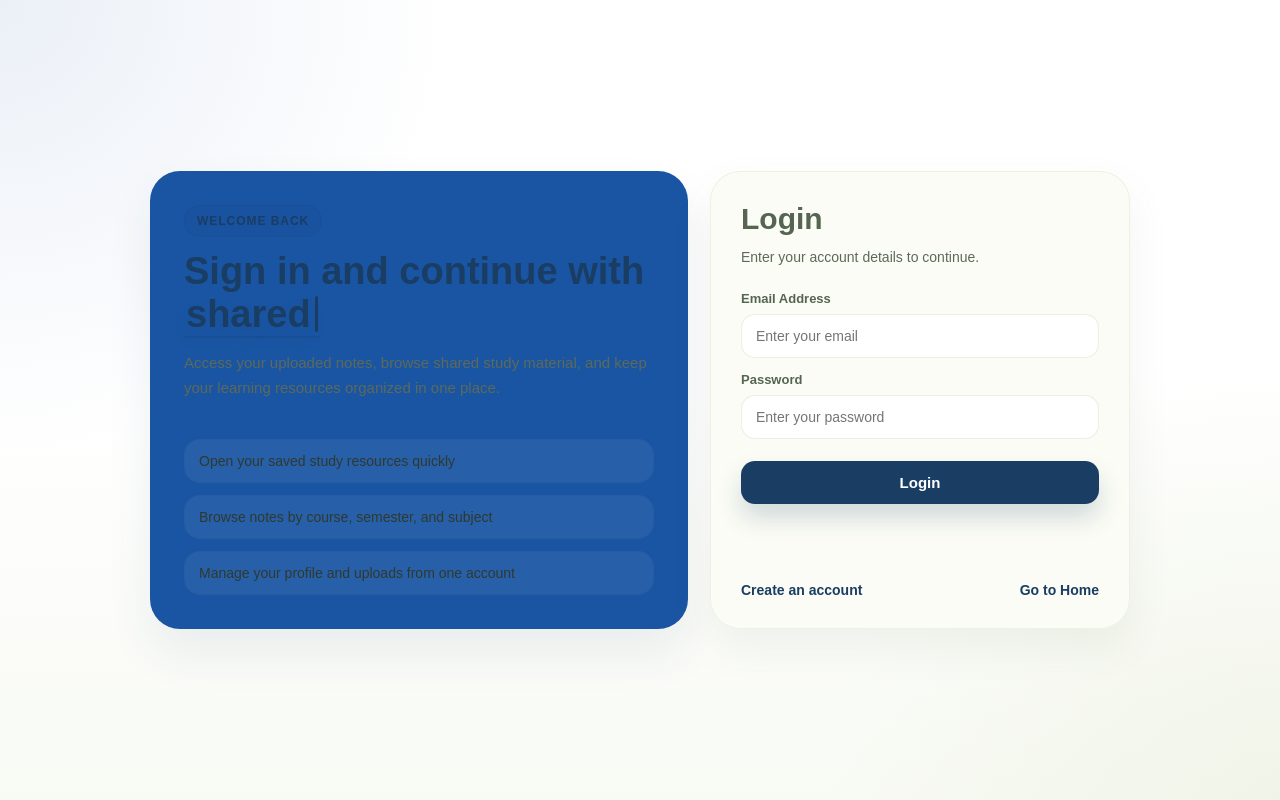
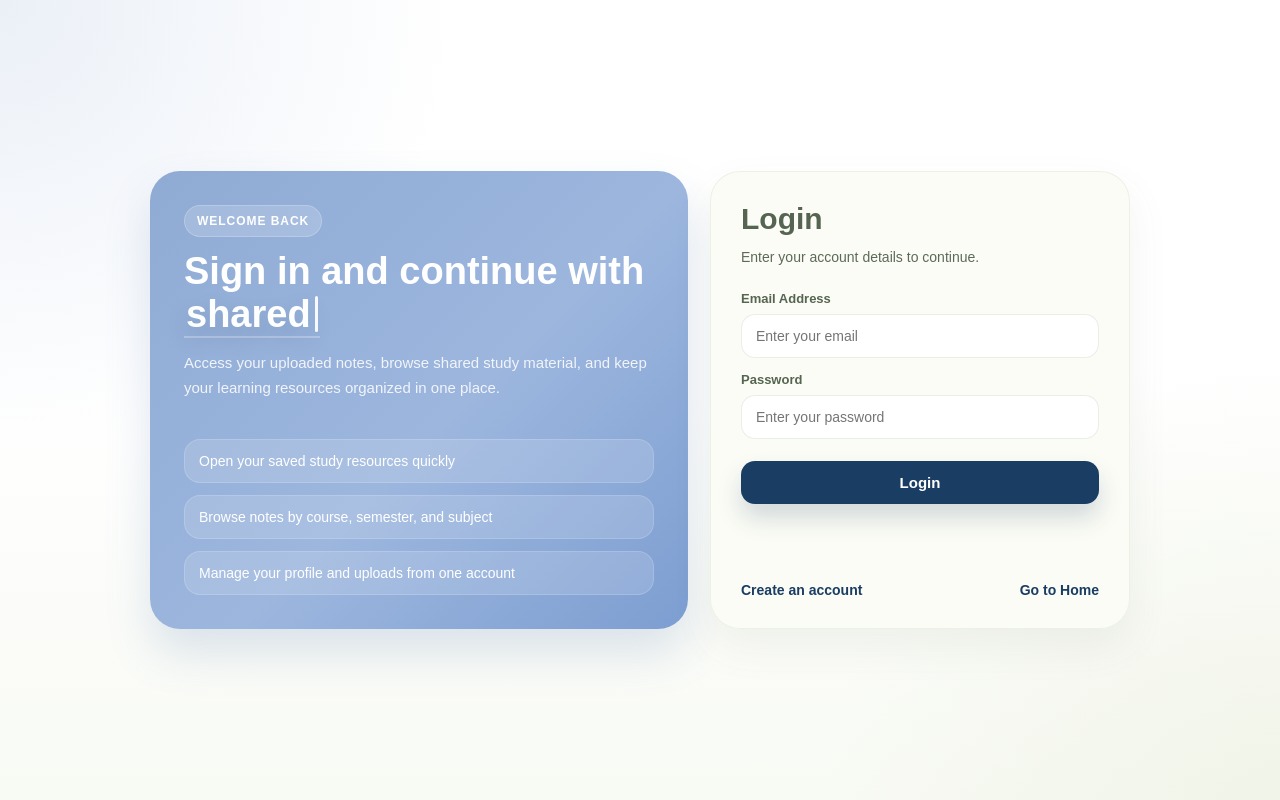
Before and after one commit to Shubhamkaushik1710/Student-notes-platform-v1, a plain HTML site: page frontend/login.html in a window 1280 px wide. Drawn offline with Linux system fonts and the light colour scheme.

Commit message:
login ui

```diff
--- a/frontend/login.html
+++ b/frontend/login.html
@@ -58,11 +58,11 @@ align-items:stretch;
 }
 
 .info-panel{
-background:#1a55a3;
+background:linear-gradient(135deg,#8FABD4 0%,#9cb6de 55%,#7d9ed1 100%);
 border-radius:30px;
 padding:34px;
-color:var(--blue-panel);
-box-shadow:0 24px 46px rgba(26,61,100,0.08);
+color:white;
+box-shadow:0 24px 46px rgba(74,112,169,0.18);
 display:flex;
 flex-direction:column;
 justify-content:space-between;
@@ -73,9 +73,8 @@ gap:20px;
 display:inline-flex;
 padding:8px 12px;
 border-radius:999px;
-background:rgba(26,61,100,0.06);
-border:1px solid rgba(26,61,100,0.12);
-color:var(--blue-panel);
+background:rgba(255,255,255,0.18);
+border:1px solid rgba(255,255,255,0.2);
 font-size:12px;
 font-weight:700;
 letter-spacing:0.08em;
@@ -98,26 +97,26 @@ align-items:center;
 gap:4px;
 min-height:1.2em;
 padding:0 2px;
-border-bottom:2px solid rgba(26,61,100,0.18);
+border-bottom:2px solid rgba(255,255,255,0.28);
 }
 
 .type-text{
-color:var(--blue-panel);
-text-shadow:0 10px 24px rgba(26,61,100,0.08);
+color:#fdfefe;
+text-shadow:0 10px 24px rgba(26,61,100,0.18);
 }
 
 .type-caret{
 width:3px;
 height:0.96em;
 border-radius:999px;
-background:var(--blue-panel);
+background:rgba(255,255,255,0.92);
 animation:blink-caret 0.8s steps(1) infinite;
 }
 
 .info-panel p{
 font-size:15px;
 line-height:1.7;
-color:var(--text-muted);
+color:rgba(248,250,252,0.92);
 max-width:520px;
 }
 
@@ -130,9 +129,8 @@ gap:12px;
 .info-points span{
 padding:13px 14px;
 border-radius:16px;
-background:rgba(143,171,212,0.12);
-border:1px solid rgba(26,61,100,0.08);
-color:var(--text-main);
+background:rgba(255,255,255,0.14);
+border:1px solid rgba(255,255,255,0.16);
 font-size:14px;
 opacity:0;
 transform:translateY(16px);
```
